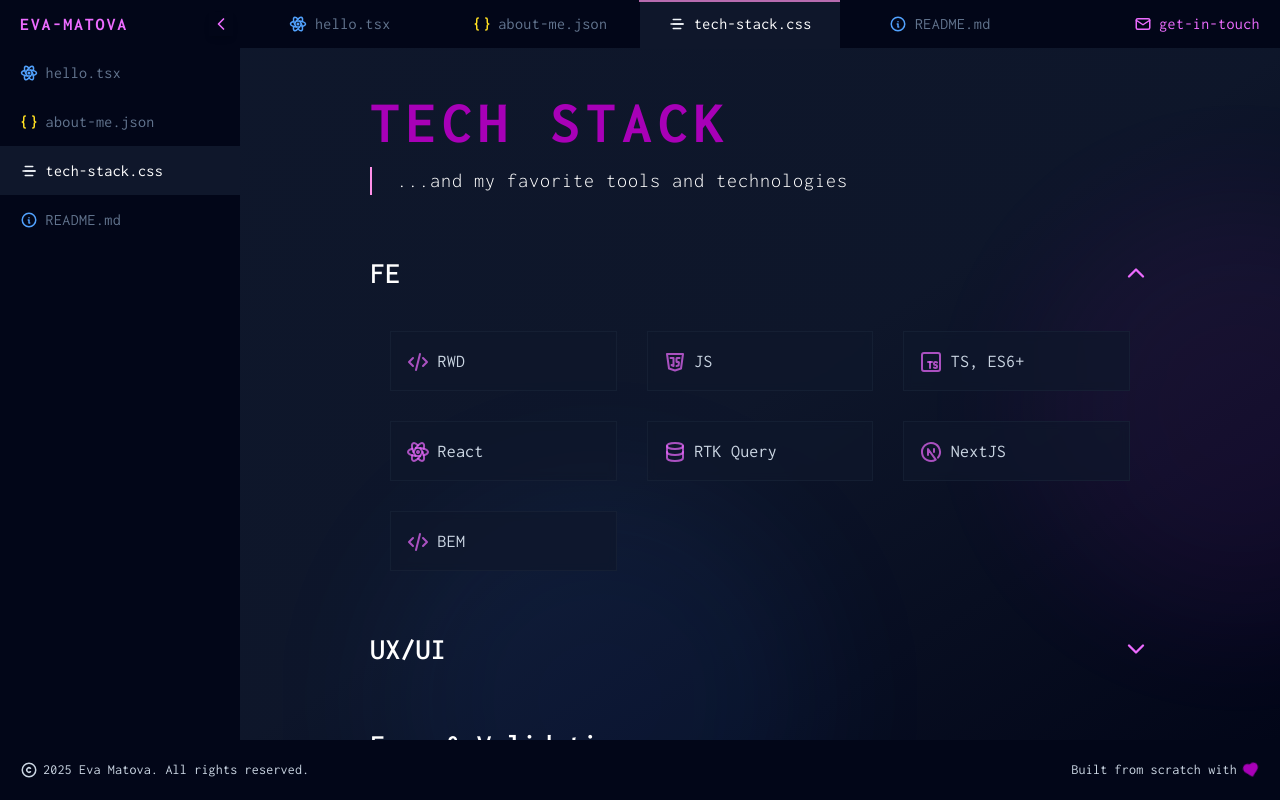
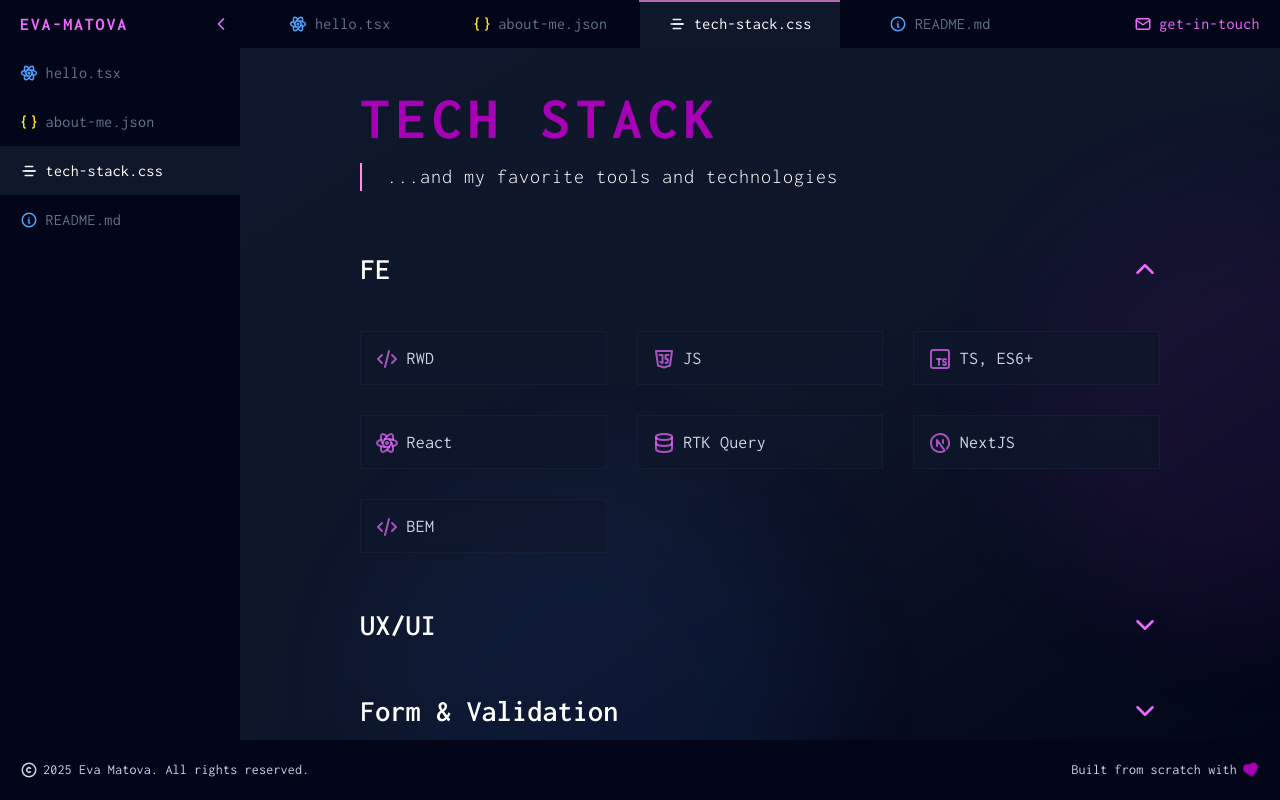
Before and after one commit to Evita-M/my-portfolio, a Next.js app: page /tech-stack in a window 1280 px wide. Both pictures are taken after a click on the button "FE". Built offline with nearby package versions, Linux system fonts and the light colour scheme.

Commit message:
feat: add tech stack rwd

```diff
--- a/src/app/tech-stack/pageContent.tsx
+++ b/src/app/tech-stack/pageContent.tsx
@@ -6,12 +6,12 @@
 export default function TechStackPageContent() {
   return (
     <>
-      <div className='relative container mx-auto max-w-[5xl] px-4'>
+      <div className='relative mx-auto xl:container'>
         <PageHeader
           title='Tech Stack'
           subtitle='...and my favorite tools and technologies'
         />
-        <section className='mt-12'>
+        <section className='flex flex-col gap-12'>
           {techStack.map(({ title, items }, index) => (
             <TechCategory
               key={title}
--- a/src/components/tech-category/index.tsx
+++ b/src/components/tech-category/index.tsx
@@ -1,7 +1,7 @@
 import { useState, FC, ReactNode } from 'react';
 import { motion } from 'framer-motion';
 import { IconChevronDown, IconChevronUp } from '@tabler/icons-react';
-import { ICON_COLOR } from '@/utils/variables';
+import { ICON_COLOR, ICON_SIZE_LG } from '@/utils/variables';
 
 export interface TechItem {
   name: string;
@@ -31,7 +31,6 @@
       whileInView={{ y: 0, opacity: 1 }}
       transition={{ duration: 0.5, delay: index * 0.2 }}
       viewport={{ once: true }}
-      className='mb-16'
     >
       <h2 className='sr-only'>{title}</h2>
       <motion.button
@@ -44,9 +43,9 @@
       >
         {title}
         {isExpanded ? (
-          <IconChevronUp size={28} className={ICON_COLOR} />
+          <IconChevronUp size={ICON_SIZE_LG} className={ICON_COLOR} />
         ) : (
-          <IconChevronDown size={28} className={ICON_COLOR} />
+          <IconChevronDown size={ICON_SIZE_LG} className={ICON_COLOR} />
         )}
       </motion.button>
       <motion.div
@@ -58,13 +57,12 @@
         transition={{ duration: 0.3, ease: 'easeInOut' }}
         className='overflow-hidden'
       >
-        <div className='grid grid-cols-1 gap-12 p-8 md:grid-cols-2 lg:grid-cols-3'>
+        <div className='grid grid-cols-1 gap-12 py-[16px] sm:grid-cols-2 md:py-[24px] lg:grid-cols-3'>
           {items.map((item) => (
             <motion.div
               key={item.name}
               initial={{ scale: 0.9, opacity: 0 }}
               whileInView={{ scale: 1, opacity: 1 }}
-              whileHover={{ scale: 1.02 }}
               transition={{
                 type: 'spring',
                 stiffness: 300,
@@ -75,7 +73,7 @@
               onHoverEnd={() => setHoveredItem(null)}
             >
               <motion.div
-                className='flex gap-3 border border-slate-800/50 bg-slate-900/70 p-6 backdrop-blur-xs transition-all hover:border-fuchsia-300'
+                className='flex gap-3 border border-slate-800/50 bg-slate-900/70 px-[14px] py-[12px] backdrop-blur-xs transition-all hover:border-fuchsia-300'
                 animate={{
                   boxShadow:
                     hoveredItem === item.name
--- a/src/data/tech-stack.tsx
+++ b/src/data/tech-stack.tsx
@@ -20,6 +20,7 @@
   IconTools,
   IconUserSearch,
   IconClock,
+  IconBrain,
 } from '@tabler/icons-react';
 
 export const techStack: TechCategoryType[] = [
@@ -158,6 +159,31 @@
     ],
   },
   {
+    title: 'AI',
+    items: [
+      {
+        name: 'ChatGPT',
+        icon: <IconBrain size={ICON_SIZE_MD} aria-label='Brain icon' />,
+      },
+      {
+        name: 'Cursor AI',
+        icon: <IconBrain size={ICON_SIZE_MD} aria-label='Brain icon' />,
+      },
+      {
+        name: 'Groq AI',
+        icon: <IconBrain size={ICON_SIZE_MD} aria-label='Brain icon' />,
+      },
+      {
+        name: 'Microsoft Copilot',
+        icon: <IconBrain size={ICON_SIZE_MD} aria-label='Brain icon' />,
+      },
+      {
+        name: 'Gemini',
+        icon: <IconBrain size={ICON_SIZE_MD} aria-label='Brain icon' />,
+      },
+    ],
+  },
+  {
     title: 'Tools',
     items: [
       {
--- a/src/layout/page-container/index.tsx
+++ b/src/layout/page-container/index.tsx
@@ -35,7 +35,7 @@
           <div className='blob1 absolute top-64 -right-64 h-[40rem] w-[40rem] rounded-full bg-fuchsia-500/20 blur-3xl'></div>
           <div className='blob2 absolute -bottom-64 left-64 h-[40rem] w-[40rem] rounded-full bg-blue-500/20 blur-3xl'></div>
         </div>
-        <div className='custom-scrollbar relative h-full w-full overflow-x-hidden overflow-y-auto p-[24px] sm:px-[36px]'>
+        <div className='custom-scrollbar relative h-full w-full overflow-x-hidden overflow-y-auto p-[20px] sm:px-[36px]'>
           {children}
         </div>
       </main>
```
